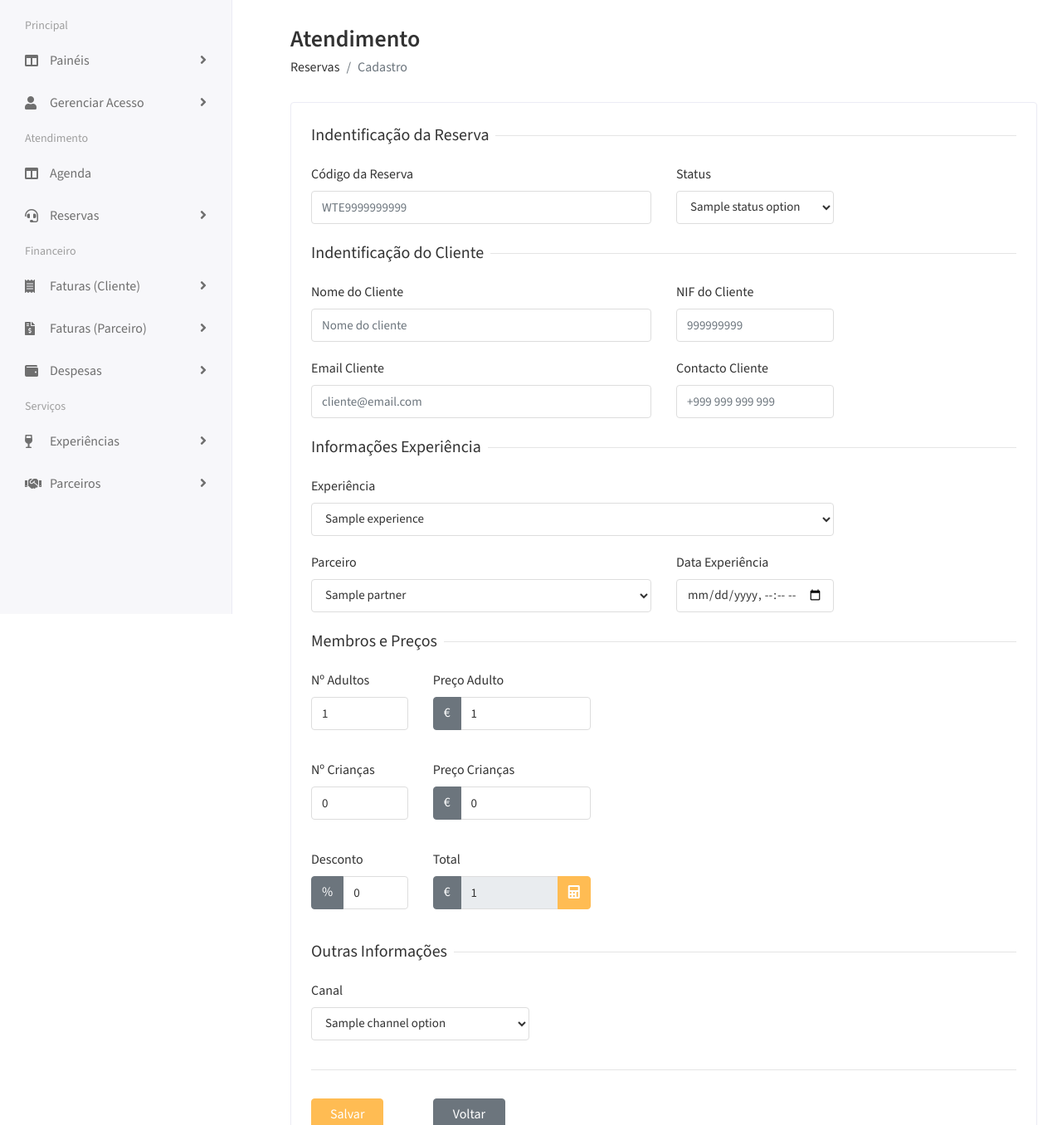
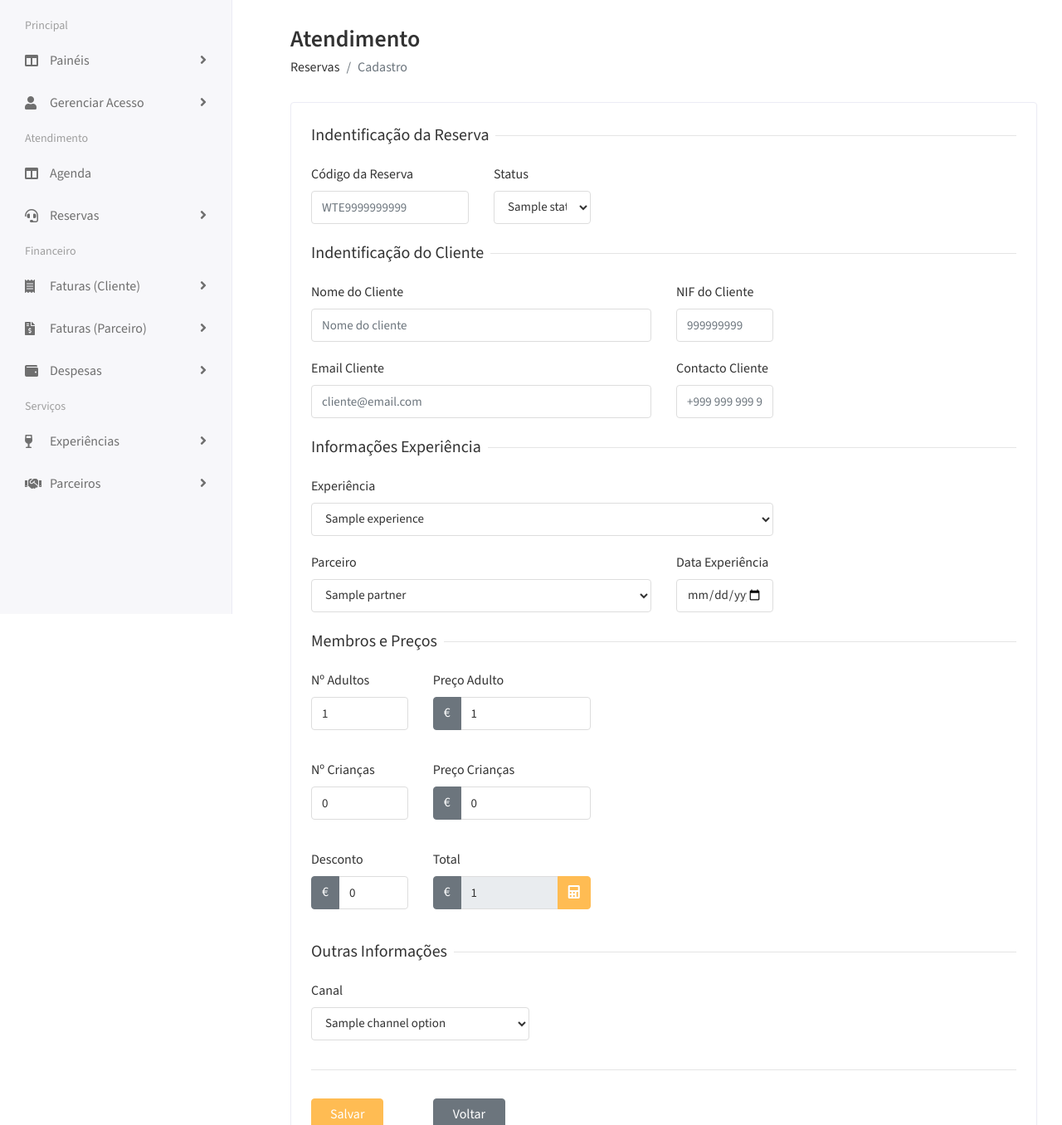
Before and after one commit to marcosmapl/wte-dashboard, a Django app: template templates/booking/add-booking.html in a window 1280 px wide. Shown: the part 60-1416 px from the top of the page at 83% size. Run offline with Django 3.2, Linux system fonts and the light colour scheme; tables that the repository leaves empty hold one stand-in row (values such as "Sample post"); the template is opened without the code that fills it: values that come from a table or form of the project are taken from there, most other values are stand-ins (such as "Sample title", 1, 10 or a date in 2020); parts of the project's set-up code (start-up, migrations or seed data) failed here and were passed over; some libraries are stand-ins or nearby versions.

Commit message:
fix(ui): adjust bootstrap grids for xl and sm display sizes

```diff
--- a/templates/booking/add-booking.html
+++ b/templates/booking/add-booking.html
@@ -35,18 +35,24 @@
                   <form method="POST" action="{% url 'add_booking' %}" enctype="multipart/form-data">
                      {% csrf_token %}
                      <div class="row">
+
+                        <!-- SECTION -->
                         <div class="col-12">
                            <h5 class="form-title"><span>Indentificação da Reserva</span></h5>
                         </div>
-                        <div class="col-12 col-sm-6">
+
+                        <!-- BOOKING CODE -->
+                        <div class="col-xl-3 col-sm-6">
                            <div class="form-group">
-                              <label>Código da Reserva</label>
+                              <label for="booking_code">Código da Reserva</label>
                               <input id="booking_code" type="text" class="form-control" name="booking_code" placeholder="WTE9999999999" required>
                            </div>
                         </div>
-                        <div class="col-12 col-sm-3">
+
+                        <!-- BOKKING STATUS -->
+                        <div class="col-xl-2 col-sm-6">
                            <div class="form-group">
-                              <label>Status</label>
+                              <label for="booking_status">Status</label>
                               <select id="booking_status" class="form-control" name="booking_status" required>
                                  {% for value, label in status_options %}
                                  <option value="{{ value }}" {% if value == status_selected %}selected{% endif %}>
@@ -57,40 +63,52 @@
                            </div>
                         </div>
 
+                        <!-- SECTION -->
                         <div class="col-12">
                            <h5 class="form-title"><span>Indentificação do Cliente</span></h5>
                         </div>
-                        <div class="col-12 col-sm-6">
+
+                        <!-- BOOKING CLIENT NAME -->
+                        <div class="col-xl-6 col-sm-6">
                            <div class="form-group">
-                              <label>Nome do Cliente</label>
+                              <label for="booking_client_name">Nome do Cliente</label>
                               <input id="booking_client_name" type="text" class="form-control" name="booking_client_name" placeholder="Nome do cliente" required>
                            </div>
                         </div>
-                        <div class="col-12 col-sm-3">
+
+                        <!-- BOOKING CLIENT NIF -->
+                        <div class="col-xl-2 col-sm-6">
                            <div class="form-group">
-                              <label>NIF do Cliente</label>
+                              <label for="booking_client_nif">NIF do Cliente</label>
                               <input id="booking_client_nif" type="text" class="form-control" name="booking_client_nif" placeholder="999999999">
                            </div>
                         </div>
-                        <div class="col-12 col-sm-6">
+
+                        <!-- BOOKING CLIENT EMAIL -->
+                        <div class="col-xl-6 col-sm-6">
                            <div class="form-group">
-                              <label>Email Cliente</label>
+                              <label for="booking_client_email">Email Cliente</label>
                               <input id="booking_client_email" type="email" class="form-control" name="booking_client_email" placeholder="cliente@email.com">
                            </div>
                         </div>
-                        <div class="col-12 col-sm-3">
+
+                        <!-- BOOKING CLIENT MOBILE PHONE NUMBER -->
+                        <div class="col-xl-2 col-sm-6">
                            <div class="form-group">
-                              <label>Contacto Cliente</label>
+                              <label for="booking_client_phone">Contacto Cliente</label>
                               <input id="booking_client_phone" type="tel" class="form-control" name="booking_client_phone" placeholder="+999 999 999 999">
                            </div>
                         </div>
 
+                        <!-- SECTION -->
                         <div class="col-12">
                            <h5 class="form-title"><span>Informações Experiência</span></h5>
                         </div>
-                        <div class="col-12 col-sm-9">
+
+                        <!-- BOOKING EXPERIENCE -->
+                        <div class="col-xl-8 col-sm-6">
                            <div class="form-group">
-                              <label>Experiência</label>
+                              <label for="booking_experience">Experiência</label>
                               <select id="booking_experience" class="form-control" name="booking_experience" required>
                                  {% for e in experience_list %}
                                  <option value="{{ e.id }}" {% if e == experience_selected %}selected{% endif %}>
@@ -100,9 +118,11 @@
                               </select>
                            </div>
                         </div>
-                        <div class="col-12 col-sm-6">
+
+                        <!-- BOOKING PARTNER -->
+                        <div class="col-xl-6 col-sm-6">
                            <div class="form-group">
-                              <label>Parceiro</label>
+                              <label for="booking_partner">Parceiro</label>
                               <select id="booking_partner" class="form-control" name="booking_partner" required>
                                  {% for p in partner_list %}
                                  <option value="{{ p.id }}" {% if p == partner_selected %}selected{% endif %}>
@@ -112,24 +132,30 @@
                               </select>
                            </div>
                         </div>
-                        <div class="col-12 col-sm-3">
+
+                        <!-- BOOKING EXPERIENCE DATE -->
+                        <div class="col-xl-2 col-sm-6">
                            <div class="form-group">
-                              <label>Data Experiência</label>
+                              <label for="booking_experience_date">Data Experiência</label>
                               <input id="booking_experience_date" type="datetime-local" class="form-control" name="booking_experience_date" required>
                            </div>
                         </div>
 
+                        <!-- SECTION -->
                         <div class="col-12">
                            <h5 class="form-title"><span>Membros e Preços</span></h5>
                         </div>
-                        <div class="col-12 col-sm-2">
+
+                        <!-- BOOKING NUMBER OF ADULTS -->
+                        <div class="col-xl-2 col-sm-6">
                            <div class="form-group">
-                              <label>Nº Adultos</label>
+                              <label for="booking_number_adults">Nº Adultos</label>
                               <input id="booking_number_adults" type="number" min="1" class="form-control" name="booking_number_adults" value="1" required>
                            </div>
                         </div>
 
-                        <div class="col-xl-3 col-sm-3">
+                        <!-- BOOKING PRICE FOR ADULTS -->
+                        <div class="col-xl-3 col-sm-6">
                            <div class="form-group">
                               <label for="booking_price_adults">Preço Adulto</label>
                               <div class="input-group">
@@ -147,24 +173,21 @@
                         </div>
 
                         <div class="col-12 mt-3"></div>
-                        <div class="col-xl-2 col-sm-2">
+                        <!-- BOOKING NUMBER OF CHILDREN -->
+                        <div class="col-xl-2 col-sm-6">
                            <div class="form-group">
                               <label for="booking_number_children">Nº Crianças</label>
                               <input id="booking_number_children" type="number" class="form-control" value="0" name="booking_number_children">
                            </div>
                         </div>
 
-                        <div class="col-xl-3 col-sm-3">
+                        <!-- BOOKING PRICE FOR CHILDREN -->
+                        <div class="col-xl-3 col-sm-6">
                            <div class="form-group">
                               <label for="booking_price_children">Preço Crianças</label>
                               <div class="input-group">
                                  <div class="input-group-prepend">
                                     <span class="btn btn-secondary"> € </span>
-                                    <!-- <div class="dropdown-menu">
-                                       <a class="dropdown-item">€</a>
-                                       <a class="dropdown-item">$</a>
-                                       <a class="dropdown-item">R$</a>
-                                    </div> -->
                                  </div>
                                  <input id="booking_price_children" type="number" step="0.01" min="0.00" class="form-control" value="0" name="booking_price_children">
                               </div>
@@ -172,19 +195,21 @@
                         </div>
 
                         <div class="col-12 mt-3"></div>
-                        <div class="col-xl-2 col-sm-3">
+                        <!-- BOOKING DISCOUNT -->
+                        <div class="col-xl-2 col-sm-6">
                            <div class="form-group">
                               <label for="booking_discount">Desconto</label>
                               <div class="input-group">
                                  <div class="input-group-prepend">
-                                    <span class="btn btn-secondary"> % </span>
+                                    <span class="btn btn-secondary"> € </span>
                                  </div>
                                  <input id="booking_discount" type="number" step="0.01" min="0.00" class="form-control" value="0" name="booking_discount">
                               </div>
                            </div>
                         </div>
 
-                        <div class="col-xl-3 col-sm-4">
+                        <!-- BOOKING TOTAL -->
+                        <div class="col-xl-3 col-sm-6">
                            <div class="form-group">
                               <label for="booking_total">Total</label>
                               <div class="input-group">
@@ -284,7 +309,7 @@
       const discount = parseFloat(document.getElementById('booking_discount').value) || 0;
 
       const subtotal = (numAdults * priceAdult) + (numChildren * priceChild);
-      const total = subtotal - (subtotal * (discount / 100));
+      const total = subtotal - discount;
 
       console.log(total.toFixed(2));
       document.getElementById('booking_total').value = total.toFixed(2);
--- a/templates/booking/view-booking.html
+++ b/templates/booking/view-booking.html
@@ -118,7 +118,7 @@
                             <div class="col-12 col-sm-8">
                             </div>
                             <div class="col-xl-6 col-sm-2">
-                                <p><strong>Desconto:</strong> {{ booking.discount_str }}%</p>
+                                <p><strong>Desconto:</strong> € {{ booking.discount_str }} </p>
                             </div>
                             <div class="col-xl-6 col-sm-2">
                                 <p><strong>Total:</strong> € {{ booking.total_str }}</p>
```
Also changed, not shown: templates/booking/edit-booking.html (+44 -25 lines).
